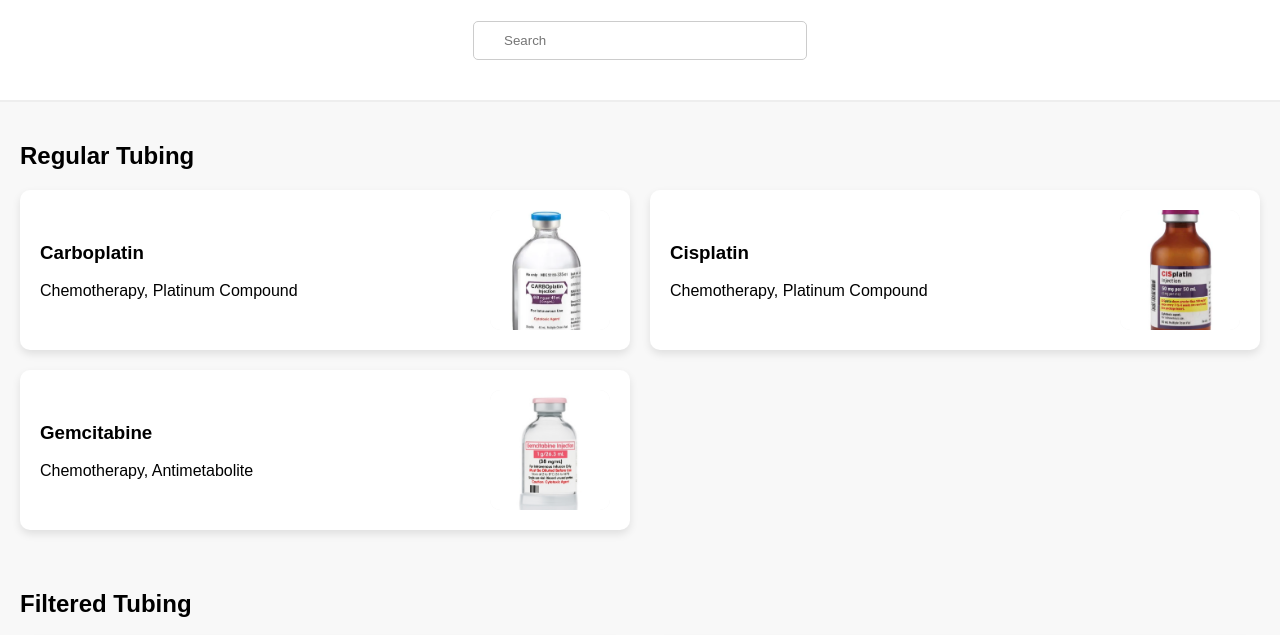
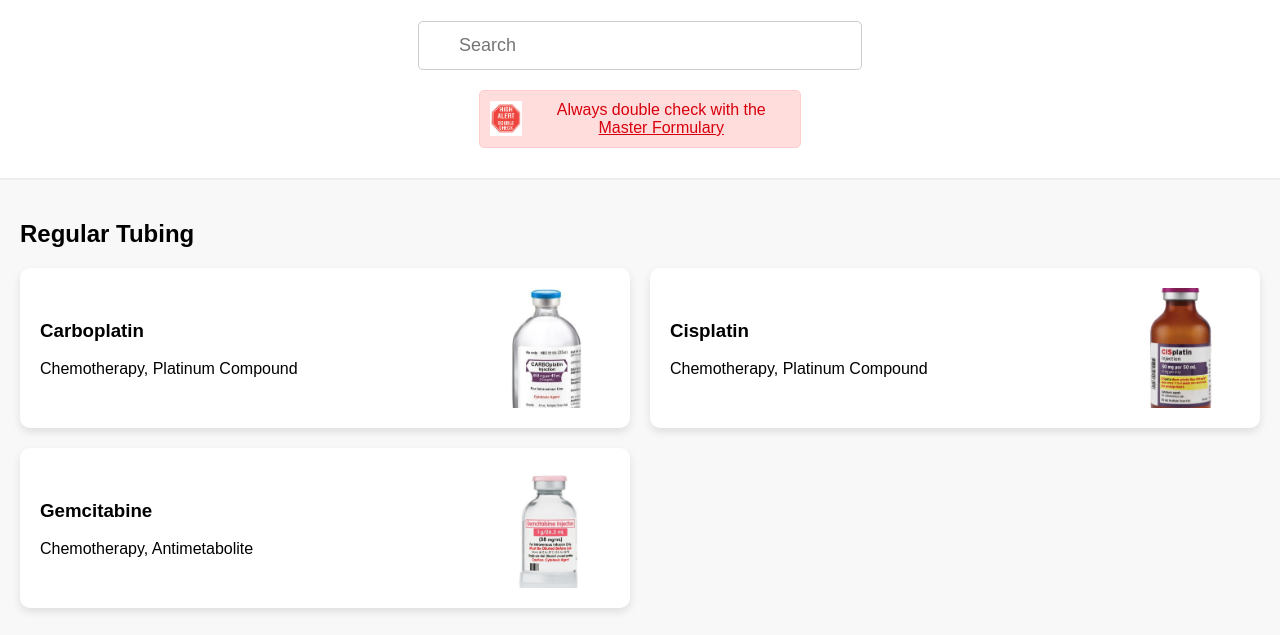
Before and after one commit to Pharmacy-DD8/KPSFO-Haz-Guide, a plain HTML site: page index.html in a window 1280 px wide. Shown: the part 108-743 px from the top of the page. Drawn offline with Linux system fonts and the light colour scheme.

Commit message:
Add files via upload

```diff
--- a/index.html
+++ b/index.html
@@ -7,12 +7,16 @@
     <link rel="stylesheet" href="styles.css">
 </head>
 <body>
-    <header>
+    <header class="header-container">
         <div class="logo">
             <img src="images/KP_logo.png" alt="KP Logo">
         </div>
         <div class="search-container">
             <input type="text" id="search" placeholder="Search">
+        </div>
+        <div class="warning">
+            <img src="images/High_Alert.png" alt="Warning Icon" class="warning-icon">
+            <p>Always double check with the <a href="https://www.google.com" target="_blank">Master Formulary</a></p>
         </div>
     </header>
 
--- a/styles.css
+++ b/styles.css
@@ -14,6 +14,10 @@ header {
     border-bottom: 2px solid #eee;
 }
 
+.header-container {
+    text-align: center; /* Center all content in the header */
+}
+
 .logo img {
     width: 750px;
     height: auto;
@@ -28,11 +32,12 @@ header {
 }
 
 .search-container input {
-    width: 300px;
-    padding-left: 30px;
-    height: 35px;
+    width: 400px; /* Increase the width */
+    height: 45px; /* Increase the height */
+    padding-left: 40px; /* Adjust padding for better spacing */
     border-radius: 5px;
     border: 1px solid #ccc;
+    font-size: 18px; /* Increase the font size */
 }
 
 .search-icon {
@@ -42,6 +47,40 @@ header {
     transform: translateY(-50%);
     font-size: 18px;
     color: #aaa;
+}
+
+/* Warning Styling */
+.warning {
+    display: flex;
+    align-items: center;
+    justify-content: center;
+    background-color: #ffdddd; /* Light red background for warning */
+    border: 1px solid #ffcccc; /* Slightly darker red border */
+    border-radius: 5px;
+    padding: 10px;
+    max-width: 300px; /* Match width with the search bar */
+    margin: 10px auto; /* Center horizontally */
+}
+
+.warning-icon {
+    width: 35px; /* Adjust size as needed */
+    height: 35px; /* Adjust size as needed */
+    margin-right: 10px; /* Space between icon and text */
+}
+
+.warning p {
+    margin: 0;
+    font-size: 16px;
+    color: #d8000c; /* Red color for text */
+}
+
+.warning a {
+    color: #d8000c; /* Same red color for the link */
+    text-decoration: underline;
+}
+
+.warning a:hover {
+    color: #a00000; /* Darker red on hover */
 }
 
 /* Featured items */
```
Also changed, not shown: images/High_Alert.png (added).
